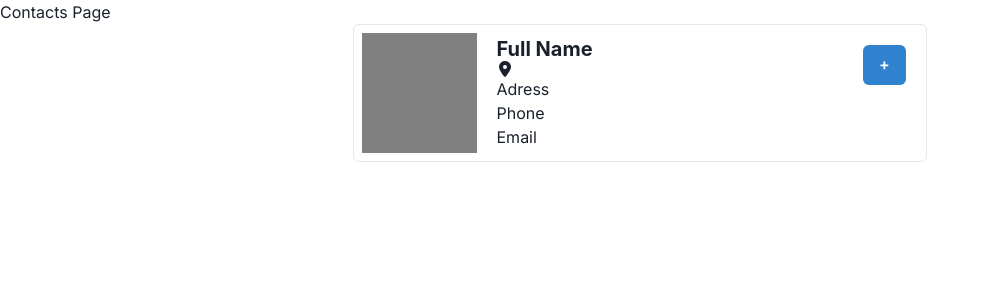
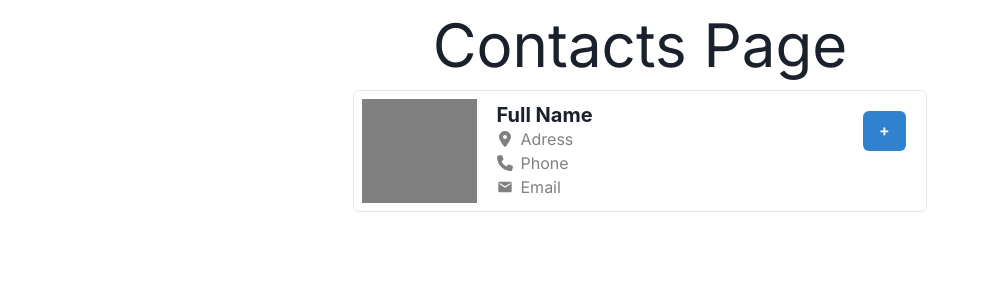
Before and after one commit to reneruano95/contact-list-next-js-react-hook-form-zod, a Next.js app: page /contacts in a window 1280 px wide. Shown: the top 300 px of the page, without its empty margins (0-989 px from the left). Built offline with nearby package versions, Linux system fonts and the light colour scheme.

Commit message:
third commit

```diff
--- a/src/app/contacts/page.tsx
+++ b/src/app/contacts/page.tsx
@@ -1,5 +1,6 @@
 import { Metadata } from "next";
 import Contacts from "@/app/ui/contacts/contacts";
+import { Text } from "@chakra-ui/react";
 
 export const metadata: Metadata = {
     title: 'Contacts',
@@ -8,7 +9,7 @@ export const metadata: Metadata = {
 export default function Page() {
     return (
         <div>
-            Contacts Page
+            <Text fontSize='6xl' textAlign='center'>Contacts Page</Text>
             <Contacts />
         </div>
     )
--- a/src/app/ui/contacts/contacts.tsx
+++ b/src/app/ui/contacts/contacts.tsx
@@ -1,5 +1,7 @@
+
 import { Box, Button, Card, CardBody, CardFooter, Container, Heading, Text } from "@chakra-ui/react";
-import { FaLocationDot } from "react-icons/fa6";
+import { FaLocationDot, FaPhone } from "react-icons/fa6";
+import { MdEmail } from "react-icons/md";
 
 export default function Contacts() {
     return (
@@ -13,9 +15,18 @@ export default function Contacts() {
                     <Box bg='gray' w='20%' m={2} color='white'></Box>
                     <CardBody p={3}>
                         <Heading size='md'>Full Name</Heading>
-                        <Text><FaLocationDot /> Adress</Text>
-                        <Text>Phone</Text>
-                        <Text>Email</Text>
+                        <Box display="flex" alignItems='center' color='gray'>
+                            <FaLocationDot />
+                            <Text ps={2}>Adress</Text>
+                        </Box>
+                        <Box display="flex" alignItems='center' color='gray'>
+                            <FaPhone />
+                            <Text ps={2}>Phone</Text>
+                        </Box>
+                        <Box display="flex" alignItems='center' color='gray'>
+                            <MdEmail />
+                            <Text ps={2}>Email</Text>
+                        </Box>
                     </CardBody>
 
                     <CardFooter>
```
